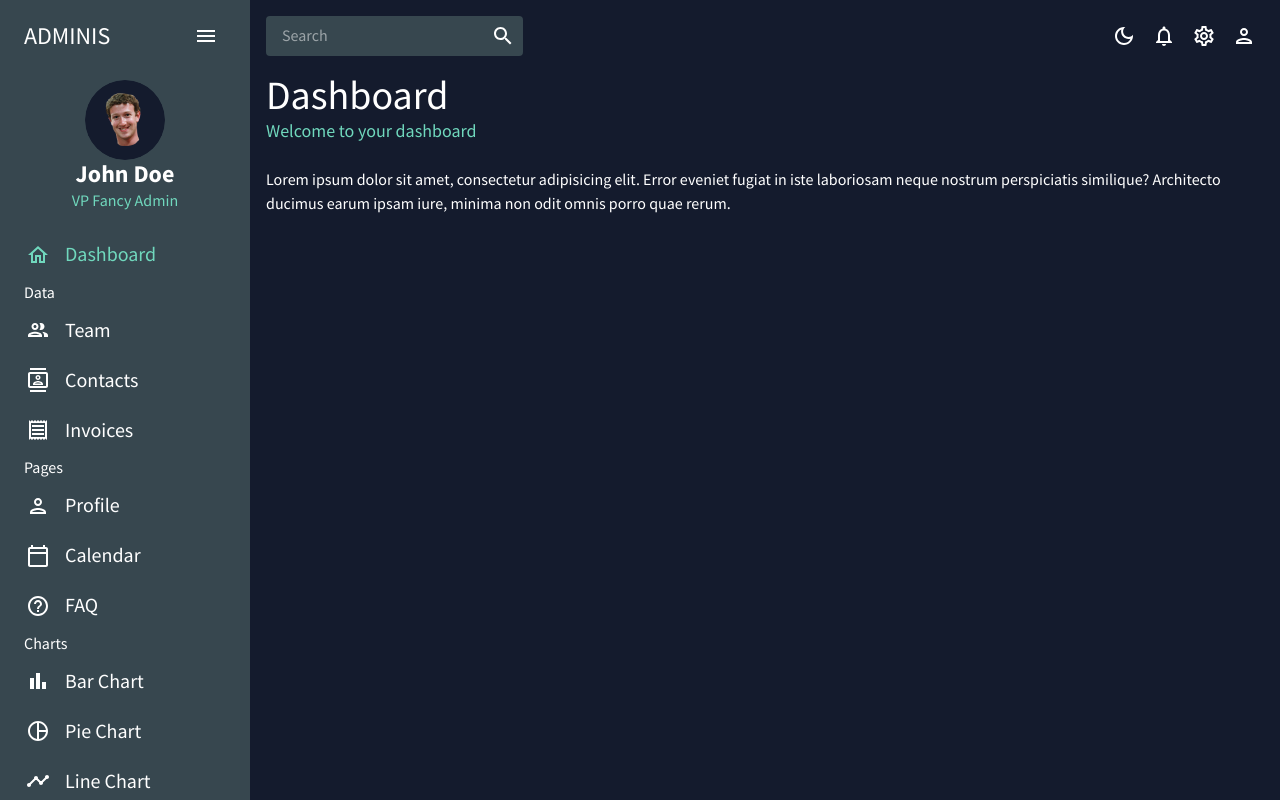
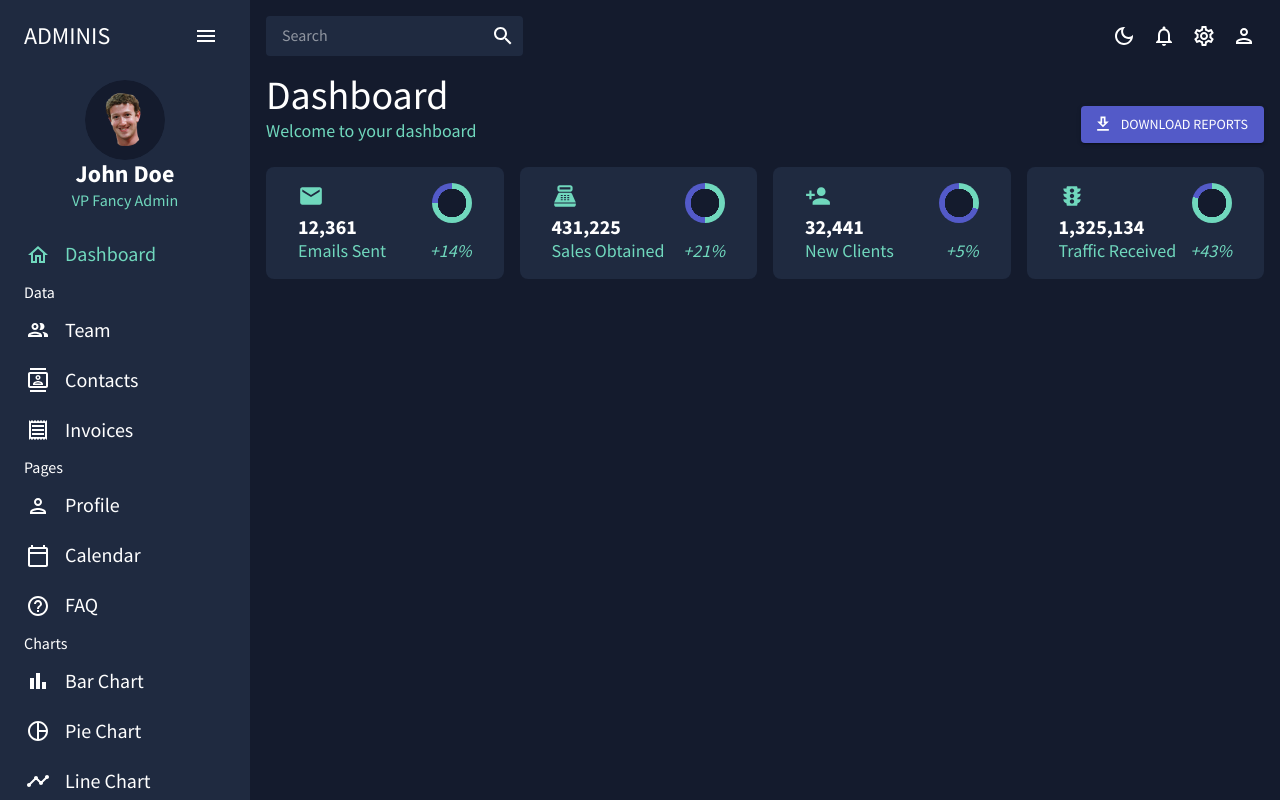
Before and after one commit to jestrickler/vite-admin, a React (Vite) app: page / in a window 1280 px wide. Built offline with nearby package versions, Linux system fonts and the light colour scheme.

Commit message:
Dashboard StatBoxes

```diff
--- a/src/components/GeographyChart.jsx
+++ b/src/components/GeographyChart.jsx
@@ -38,6 +38,7 @@ const GeographyChart = ({ data, isDashboard = false }) => {
       }}
       features={geoFeatures.features}
       margin={{ top: 0, right: 0, bottom: 0, left: 0 }}
+      colors='nivo'
       domain={[0, 1000000]}
       unknownColor='#666666'
       label='properties.name'
--- /dev/null
+++ b/src/components/ProgressCircle.jsx
@@ -0,0 +1,21 @@
+import { Box } from '@mui/material'
+
+// eslint-disable-next-line react/prop-types
+const ProgressCircle = ({ progress = '0.75', size = 40 }) => {
+  const angle = progress * 360
+  return (
+    <Box
+      sx={{
+        background: (theme) =>
+          `radial-gradient(${theme.palette.background.default} 50%, transparent 51%),
+            conic-gradient(transparent 0deg ${angle}deg, ${theme.palette.secondary.main} ${angle}deg 360deg),
+            ${theme.palette.primary.main}`,
+        borderRadius: '50%',
+        width: size,
+        height: size
+      }}
+    />
+  )
+}
+
+export { ProgressCircle }
--- /dev/null
+++ b/src/components/StatBox.jsx
@@ -0,0 +1,40 @@
+import { Box, Typography } from '@mui/material'
+import { ProgressCircle } from './ProgressCircle'
+
+// eslint-disable-next-line react/prop-types
+const StatBox = ({ title, subtitle, icon, progress, increase }) => (
+  <Box
+    width='100%'
+    px={4}
+    py={2}
+    backgroundColor='background.accent'
+    borderRadius={2}
+  >
+    <Box display='flex' justifyContent='space-between'>
+      <Box>
+        {icon}
+        <Typography variant='h4' component='div' fontWeight='bold'>
+          {title}
+        </Typography>
+      </Box>
+      <Box>
+        <ProgressCircle progress={progress} />
+      </Box>
+    </Box>
+    <Box display='flex' justifyContent='space-between' mt='2'>
+      <Typography variant='h5' component='div' sx={{ color: 'primary.main' }}>
+        {subtitle}
+      </Typography>
+      <Typography
+        variant='h5'
+        component='div'
+        fontStyle='italic'
+        sx={{ color: 'primary.main' }}
+      >
+        {increase}
+      </Typography>
+    </Box>
+  </Box>
+)
+
+export { StatBox }
--- a/src/pages/Dashboard.jsx
+++ b/src/pages/Dashboard.jsx
@@ -1,12 +1,47 @@
 import { Suspense } from 'react'
 import { Helmet } from 'react-helmet'
 import { Header } from './Header.jsx'
-import { Box, Skeleton, Typography } from '@mui/material'
+import { Box, Button, Grid, Skeleton } from '@mui/material'
 import { Await, defer, useLoaderData } from 'react-router-dom'
+import { StatBox } from '../components/StatBox.jsx'
+import {
+  DownloadOutlined,
+  Email,
+  PersonAdd,
+  PointOfSale,
+  Traffic
+} from '@mui/icons-material'
 
 const getData = async () => {
   await new Promise((r) => setTimeout(r, 1000))
-  return 'Lorem ipsum dolor sit amet, consectetur adipisicing elit. Error eveniet fugiat in iste laboriosam neque nostrum perspiciatis similique? Architecto ducimus earum ipsam iure, minima non odit omnis porro quae rerum.'
+  return {
+    stats: {
+      email: {
+        title: 'Emails Sent',
+        count: '12,361',
+        progress: '0.75',
+        increase: '+14%'
+      },
+      sales: {
+        title: 'Sales Obtained',
+        count: '431,225',
+        progress: '0.50',
+        increase: '+21%'
+      },
+      clients: {
+        title: 'New Clients',
+        count: '32,441',
+        progress: '0.30',
+        increase: '+5%'
+      },
+      traffic: {
+        title: 'Traffic Received',
+        count: '1,325,134',
+        progress: '0.80',
+        increase: '+43%'
+      }
+    }
+  }
 }
 
 // eslint-disable-next-line react-refresh/only-export-components
@@ -14,19 +49,56 @@ export const loader = async () => defer({ data: getData() })
 
 export const Component = () => {
   let deferred = useLoaderData()
+  const icons = {
+    email: <Email sx={{ color: 'primary.main', fontSize: 26 }} />,
+    sales: <PointOfSale sx={{ color: 'primary.main', fontSize: 26 }} />,
+    clients: <PersonAdd sx={{ color: 'primary.main', fontSize: 26 }} />,
+    traffic: <Traffic sx={{ color: 'primary.main', fontSize: 26 }} />
+  }
 
   return (
     <>
       <Helmet>
         <title>Dashboard - Adminis</title>
       </Helmet>
-      <Header title='Dashboard' subtitle='Welcome to your dashboard' />
+      <Box display='flex' justifyContent='space-between' alignItems='flex-end'>
+        <Header title='Dashboard' subtitle='Welcome to your dashboard' />
+        <Button
+          variant='contained'
+          color='secondary'
+          startIcon={<DownloadOutlined />}
+        >
+          Download Reports
+        </Button>
+      </Box>
       <Box mt={3}>
         <Suspense
-          fallback={<Skeleton variant='rectangular' width='100%' height={50} />}
+          fallback={
+            <Grid container spacing={2}>
+              {[...Array(4).keys()].map((item) => (
+                <Grid key={item} item xs={3}>
+                  <Skeleton variant='rectangular' width='100%' height={110} />
+                </Grid>
+              ))}
+            </Grid>
+          }
         >
           <Await resolve={deferred.data}>
-            {(data) => <Typography>{data}</Typography>}
+            {(data) => (
+              <Grid container spacing={2}>
+                {['email', 'sales', 'clients', 'traffic'].map((category) => (
+                  <Grid key={category} item xs={3}>
+                    <StatBox
+                      title={data.stats[category].count}
+                      subtitle={data.stats[category].title}
+                      progress={data.stats[category].progress}
+                      increase={data.stats[category].increase}
+                      icon={icons[category]}
+                    />
+                  </Grid>
+                ))}
+              </Grid>
+            )}
           </Await>
         </Suspense>
       </Box>
--- a/src/theme.js
+++ b/src/theme.js
@@ -13,11 +13,11 @@ export const themeSettings = (mode) => {
               main: '#70d8bd'
             },
             secondary: {
-              main: '#ffa726'
+              main: '#535ac8'
             },
             background: {
               default: '#141b2d',
-              accent: '#37474f',
+              accent: '#1F2A40',
               contrast: '#e0e0e0'
             }
           }
@@ -27,7 +27,7 @@ export const themeSettings = (mode) => {
               main: '#1e5245'
             },
             secondary: {
-              main: '#ef6c00'
+              main: '#535ac8'
             },
             background: {
               default: '#fcfcfc',
```
